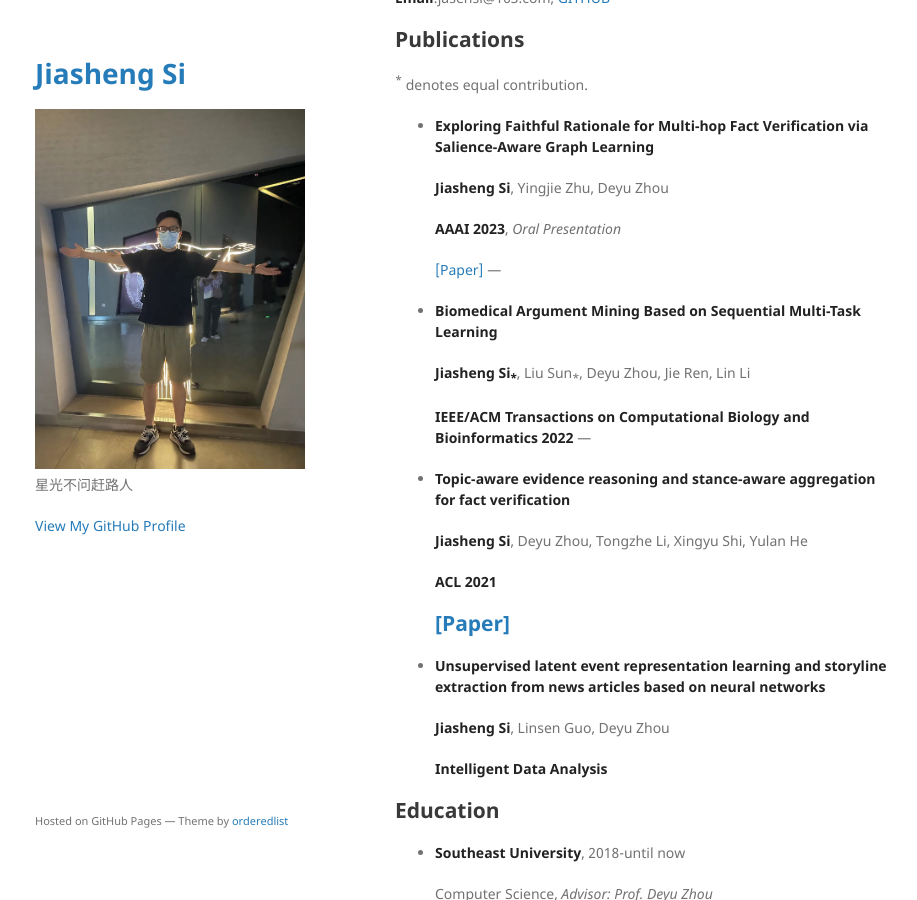
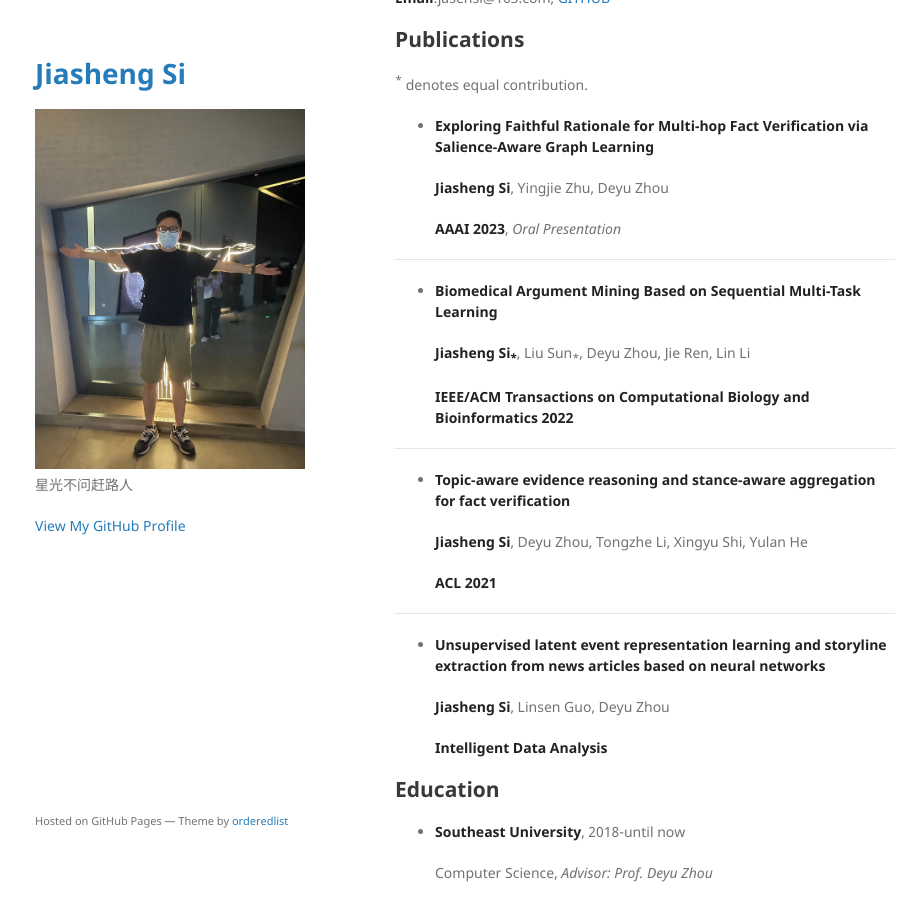
Before and after one commit to jasenchn/jasenchn.github.io, a Jekyll site: the page built from index.md, in a window 1280 px wide and 900 px high, scrolled down 322 px. Shown: the whole window, without its empty margins (175-1092 px from the left). Built offline with Jekyll 4.4.1, drawn with Linux system fonts in a browser that asks for light colours; our own code applies the rules of GitHub Pages for plain Markdown files.

Commit message:
Update index.md

```diff
--- a/index.md
+++ b/index.md
@@ -24,7 +24,6 @@ Feel free to contact me if your research lies within these or related areas!
 
   **AAAI 2023**, *Oral Presentation*
 
-  [[Paper]](https://arxiv.org/abs/2212.01060)
  ---
 
 - **Biomedical Argument Mining Based on Sequential Multi-Task Learning**
@@ -32,6 +31,7 @@ Feel free to contact me if your research lies within these or related areas!
   **Jiasheng Si<sub>*</sub>**, Liu Sun<sub>*</sub>, Deyu Zhou, Jie Ren, Lin Li
 
   **IEEE/ACM Transactions on Computational Biology and Bioinformatics 2022**
+
  ---
 
 - **Topic-aware evidence reasoning and stance-aware aggregation for fact verification**
@@ -40,7 +40,6 @@ Feel free to contact me if your research lies within these or related areas!
 
   **ACL 2021**
 
-  [[Paper]](https://arxiv.org/abs/2106.01191)
 ---
 
 - **Unsupervised latent event representation learning and storyline extraction from news articles based on neural networks**
```
